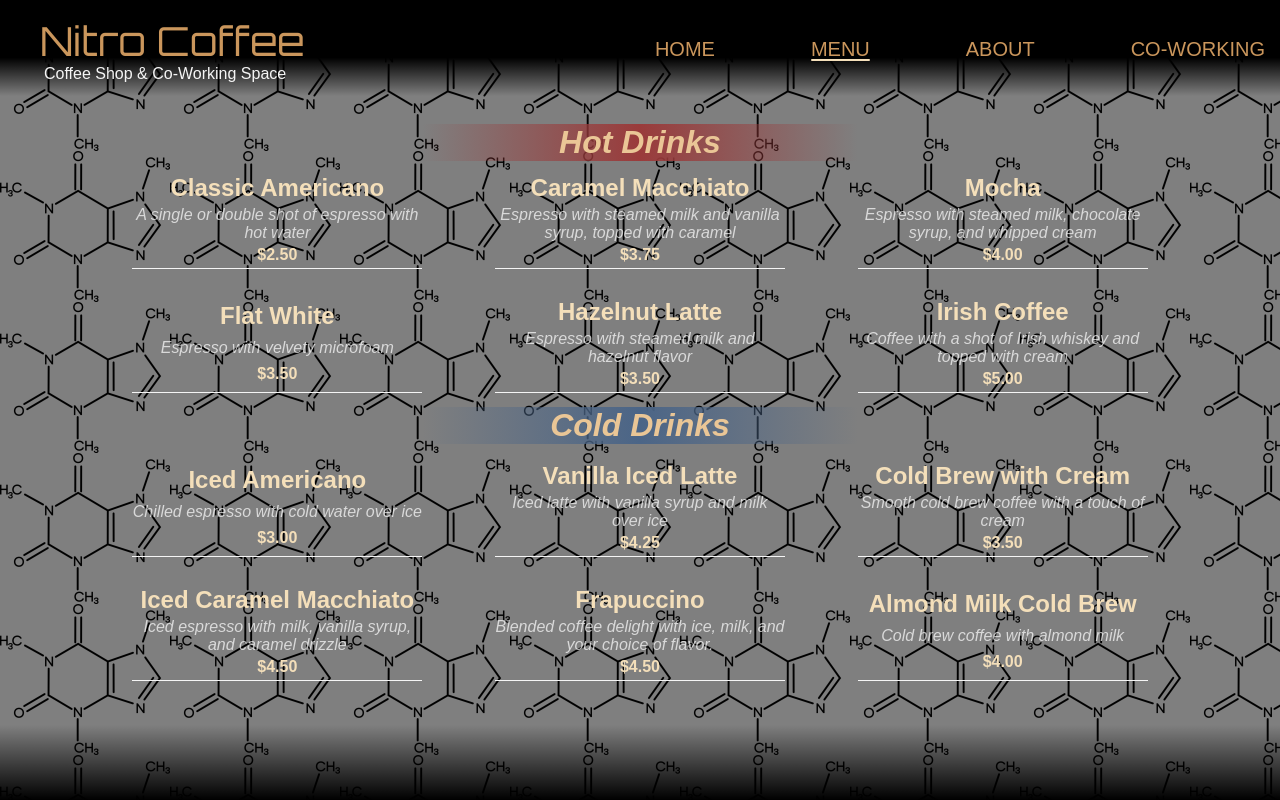
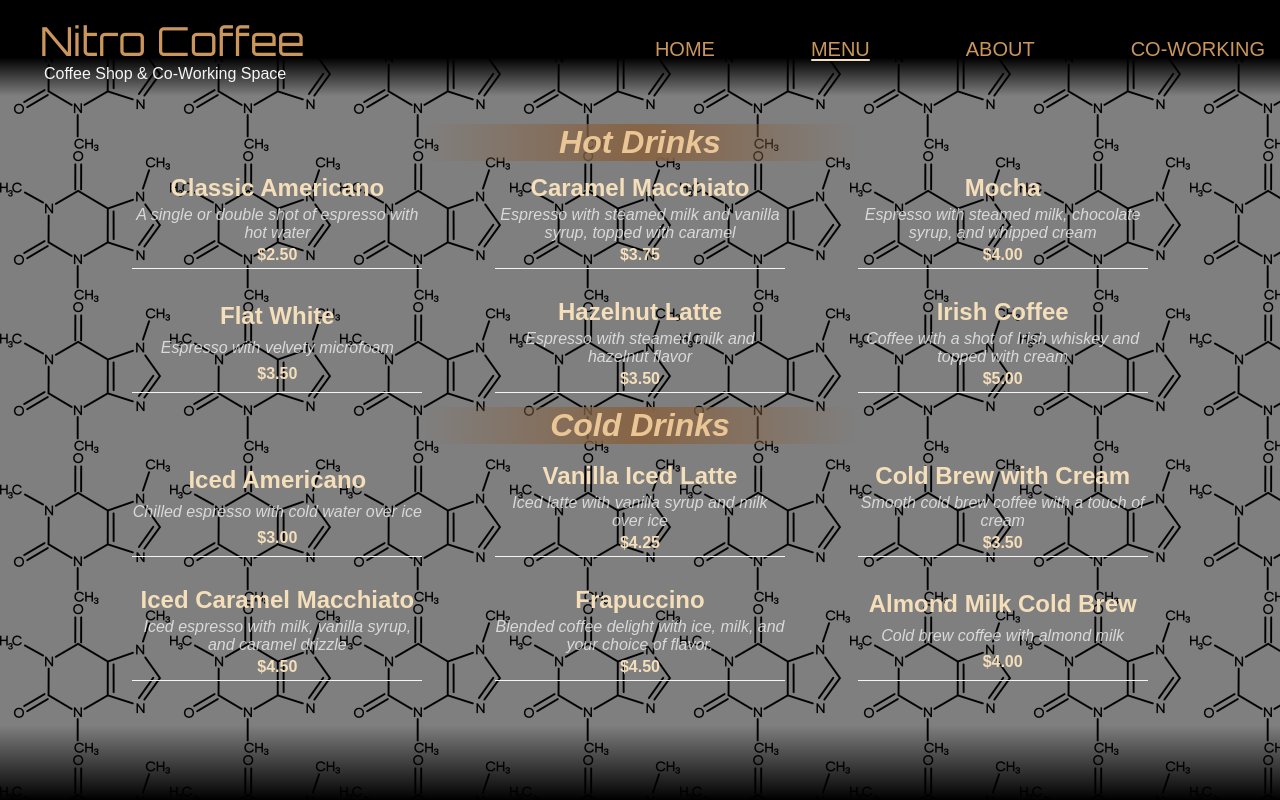
Before and after one commit to Chinchilla15/Restaurant-Page, a website built with webpack: page dist/index.html in a window 1280 px wide. Both pictures are taken after a click on the item "MENU". Built offline with nearby package versions, Linux system fonts and the light colour scheme; files whose address does not match are found by name; a web font is replaced by a local one.

Commit message:
Chnge backroung for menu headers

```diff
--- a/src/modules/menu.js
+++ b/src/modules/menu.js
@@ -5,8 +5,6 @@ export default function renderMenuTab(){
     const menuDiv = document.createElement('div');
     const hotDrink = document.createElement('p');
     const coldDrink = document.createElement('p');
-
-    let items = 12;
 
     const menuItems = [
        // Hot Brews
@@ -26,8 +24,7 @@ export default function renderMenuTab(){
        { name: 'Almond Milk Cold Brew', description: 'Cold brew coffee with almond milk', price: '$4.00' },
     ];
 
-
-    for(let i = 0; i < items; i++) {
+    for(let i = 0; i < 12; i++) {
     const menuItem = document.createElement("div");
     menuItem.classList.add('menuItem');
 
@@ -49,18 +46,16 @@ export default function renderMenuTab(){
     menuItem.appendChild(itemPrice);
 
     menuDiv.appendChild(menuItem);
-    }
-
+    };
 
     menuDiv.classList.add('menuDiv');
     hotDrink.classList.add('hotDrink');
     coldDrink.classList.add('coldDrink');
 
     hotDrink.innerHTML = 'Hot Drinks';
-    coldDrink.innerHTML = 'Cold Drinks'
+    coldDrink.innerHTML = 'Cold Drinks';
 
-    menuDiv.append(hotDrink,coldDrink)
+    menuDiv.append(hotDrink,coldDrink);
 
     mainContent.appendChild(menuDiv);
-
-}
+};
--- a/src/styles/menu.css
+++ b/src/styles/menu.css
@@ -23,12 +23,12 @@
 
 .hotDrink{
     grid-area: 1/1/2/4;
-    background: linear-gradient(to right, transparent 0%, transparent 30%, #9A3B3B 50%, transparent 70%, transparent 100%);
+    background: linear-gradient(to right, transparent 0%, transparent 30%, var(--primary-color) 50%, transparent 70%, transparent 100%);
 }
 
 .coldDrink{
     grid-area: 4/1/5/4;
-    background: linear-gradient(to right, transparent 0%, transparent 30%, #4B6587 50%, transparent 70%, transparent 100%);
+    background: linear-gradient(to right, transparent 0%, transparent 30%, var(--primary-color) 50%, transparent 70%, transparent 100%);
 }
 
 .menuItem{
```
